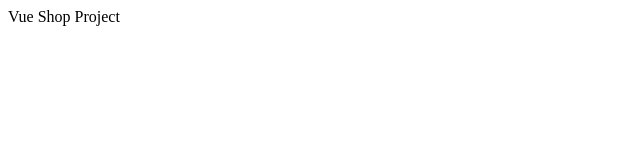
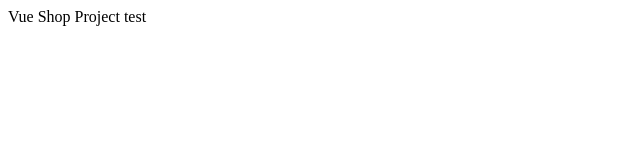
Before and after one commit to Paxvge/vueShop, a Vue app: page / in a window 1280 px wide. Shown: the top 160 px of the page, without its empty margins (0-640 px from the left). Built offline with nearby package versions, Linux system fonts and the light colour scheme.

Commit message:
初始化App.vue

```diff
--- a/src/App.vue
+++ b/src/App.vue
@@ -1,6 +1,6 @@
 <template>
   <div id="app">
-    Vue Shop Project
+    Vue Shop Project test
   </div>
 </template>
 
```
